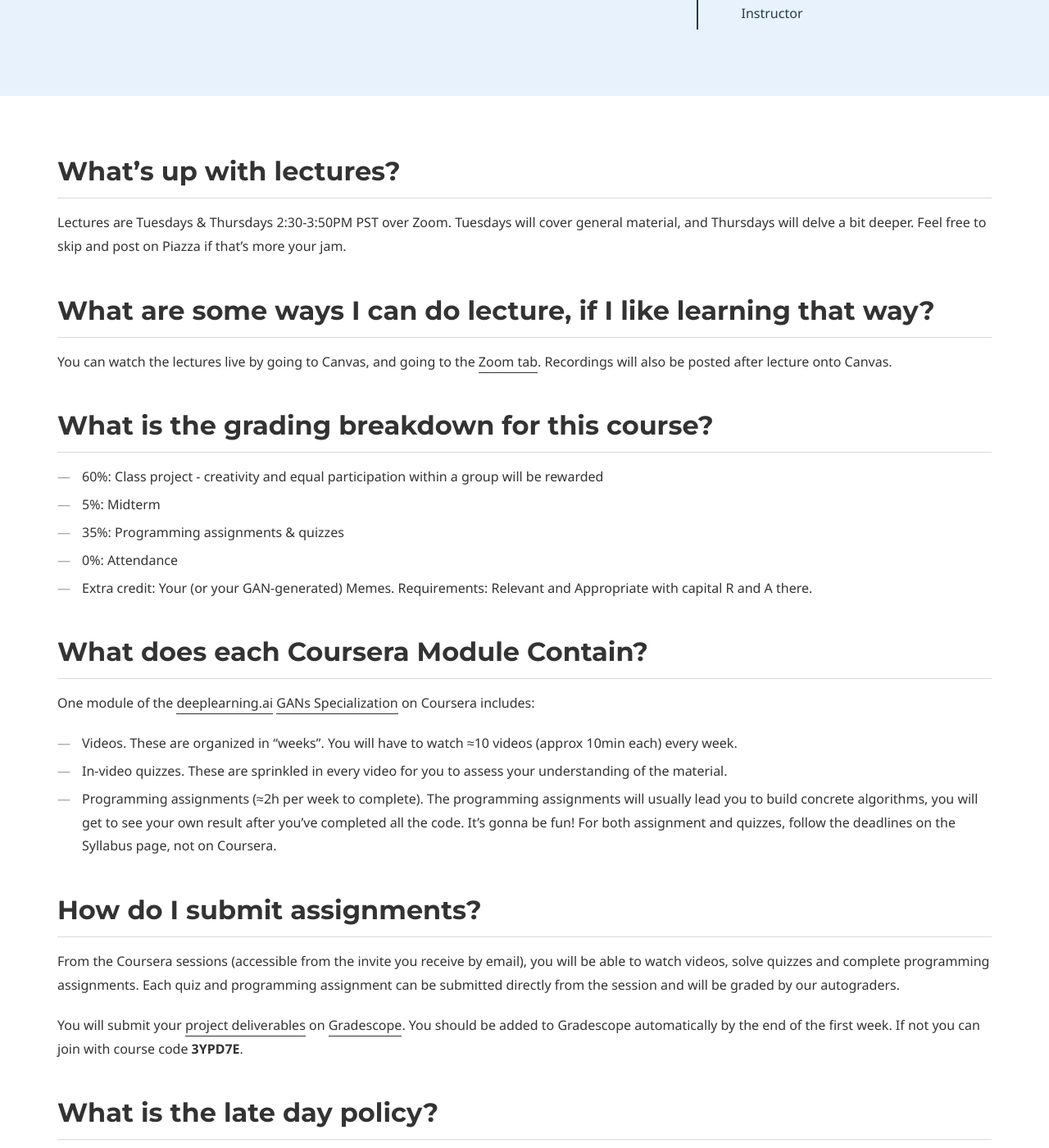
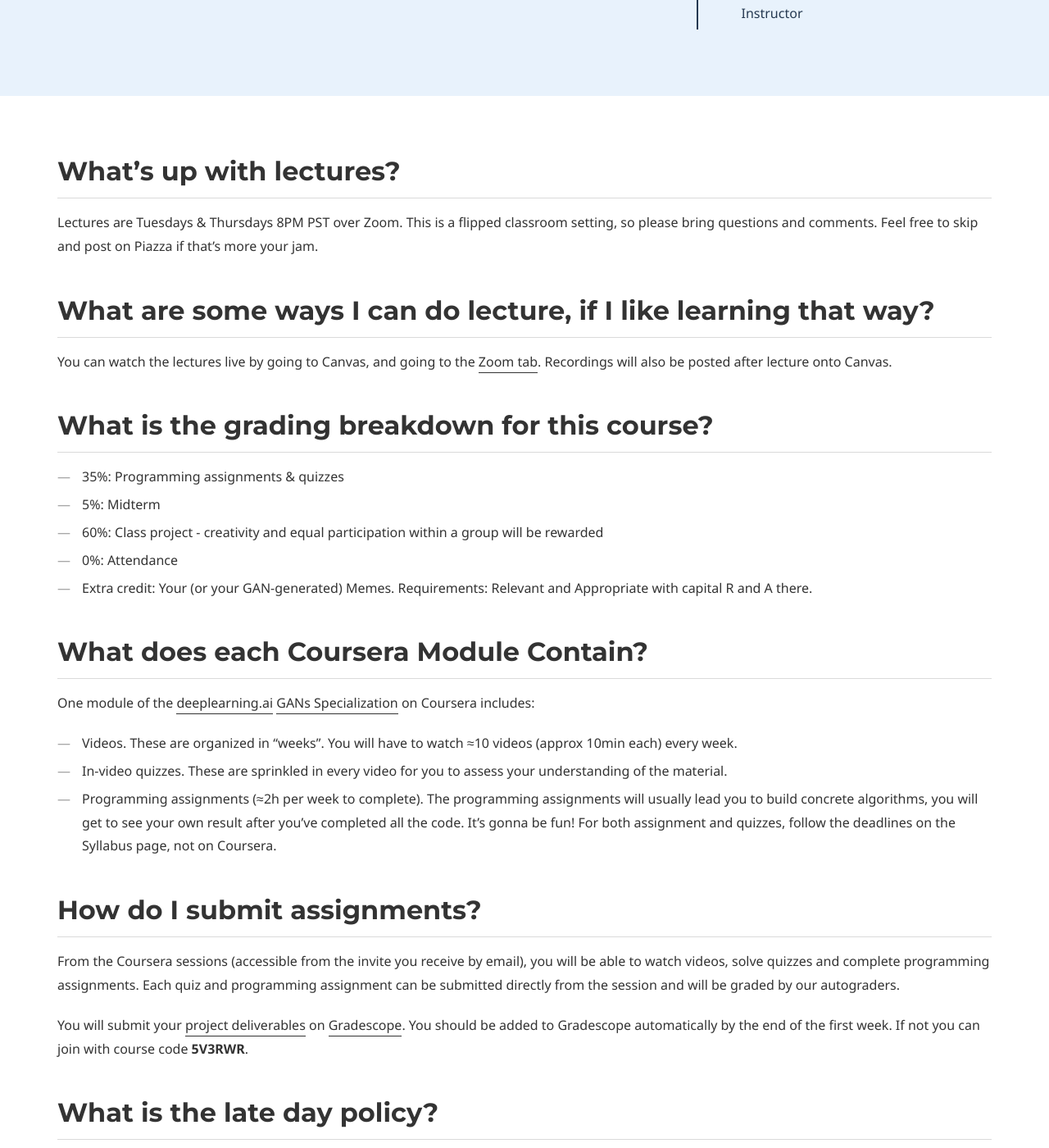
Before and after one commit to sharonzhou/CS236G, a Jekyll site: the page built from faq.md, in a window 1280 px wide and 1400 px high, scrolled down 399 px. Shown: the whole window at 82% size. Built offline with Jekyll 4.4.1, drawn with Linux system fonts in a browser that asks for light colours; some of the changed text lies outside the part shown.

Commit message:
updated links

```diff
--- a/_config.yml
+++ b/_config.yml
@@ -12,8 +12,6 @@
         nav:
             - item_name: Syllabus
               item_url: '/syllabus'
-            - item_name: Office Hours
-              item_url: '/officehours'
             - item_name: Project
               item_url: '/project'
             - item_name: Memes
@@ -45,9 +43,9 @@
 # Course logistics
 course:
     quarter: 2020-21 Winter
-    time: T/Th 2:30 PM - 3:20 PM
-    venue: '<a href="https://stanford.zoom.us/j/95821612145?pwd=dXVXd0hTdjBacTB6N0kwcG1RSkR4dz09">Zoom</a>'
-    piazza: &pz 'http://piazza.com/stanford/winter2021/cs236g'
+    time: T/Th 8:00 PM
+    venue: '<a href="https://stanford.zoom.us/j/97968611268?pwd=a1dOazRmREtQV005SEM1eEZQRXRQQT09">Zoom</a>'
+    piazza: &pz 'http://piazza.com/stanford/winter2022/cs236g'
     queuestatus:
         url: &qs 'https://queuestatus.com/queues/1147'
         name: 'CS236G (2020-21 Winter)'
@@ -74,7 +72,7 @@
         video:
             icon:
             content: Lecture videos (Canvas)
-            url: 'https://stanford-pilot.hosted.panopto.com/Panopto/Pages/Sessions/List.aspx#folderID=%22d76ed749-1aaa-4fba-9c50-ac8b010eb6af%22'
+            url: 'https://canvas.stanford.edu/courses/149782'
             external_url: true
         queuestatus:
             icon:
--- a/faq.md
+++ b/faq.md
@@ -15,16 +15,16 @@
 ---
 
 ## What's up with lectures?
-Lectures are Tuesdays & Thursdays 2:30-3:50PM PST over Zoom. Tuesdays will cover general material, and Thursdays will delve a bit deeper. Feel free to skip and post on Piazza if that's more your jam.
+Lectures are Tuesdays & Thursdays 8PM PST over Zoom. This is a flipped classroom setting, so please bring questions and comments. Feel free to skip and post on Piazza if that's more your jam.
 
 ## What are some ways I can do lecture, if I like learning that way?
-You can watch the lectures live by going to Canvas, and going to the <a href="https://canvas.stanford.edu/courses/117317/external_tools/5384">Zoom tab</a>. Recordings will also be posted after lecture onto Canvas.
+You can watch the lectures live by going to Canvas, and going to the <a href="https://canvas.stanford.edu/courses/149782/external_tools/5384">Zoom tab</a>. Recordings will also be posted after lecture onto Canvas.
 
 ## What is the grading breakdown for this course?
 
+* 35%: Programming assignments & quizzes
+* 5%: Midterm
 * 60%: Class project - creativity and equal participation within a group will be rewarded
-* 5%: Midterm
-* 35%: Programming assignments & quizzes
 * 0%: Attendance
 * Extra credit: Your (or your GAN-generated) Memes. Requirements: Relevant and Appropriate with capital R and A there.
 
@@ -38,7 +38,7 @@
 ## How do I submit assignments?
 From the Coursera sessions (accessible from the invite you receive by email), you will be able to watch videos, solve quizzes and complete programming assignments. Each quiz and programming assignment can be submitted directly from the session and will be graded by our autograders.
 
-You will submit your [project deliverables](/project/#class-project-deliverables) on [Gradescope](https://www.gradescope.com/courses/000). You should be added to Gradescope automatically by the end of the first week. If not you can join with course code **3YPD7E**.
+You will submit your [project deliverables](/project/#class-project-deliverables) on [Gradescope](https://www.gradescope.com/courses/345140). You should be added to Gradescope automatically by the end of the first week. If not you can join with course code **5V3RWR**.
 
 ## What is the late day policy?
 No late days. We won't grade them. You'll probably still do fine in the class.
@@ -69,4 +69,4 @@
 [The Stanford Honor Code as it pertains to CS courses](https://web.stanford.edu/class/archive/cs/cs106b/cs106b.1164/handouts/honor-code.pdf)
 
 ## Can I audit CS236G?
-Yes! If you have a Stanford ID. You'll get access to some materials (but likely not all).
+Yes! If you have a Stanford ID. Please make a private [Piazza](https://piazza.com/class/kxxwgl8l1xx3r6) post and we'll get on it shortly.
```
Also changed, not shown: index.md (+2 -2 lines).
